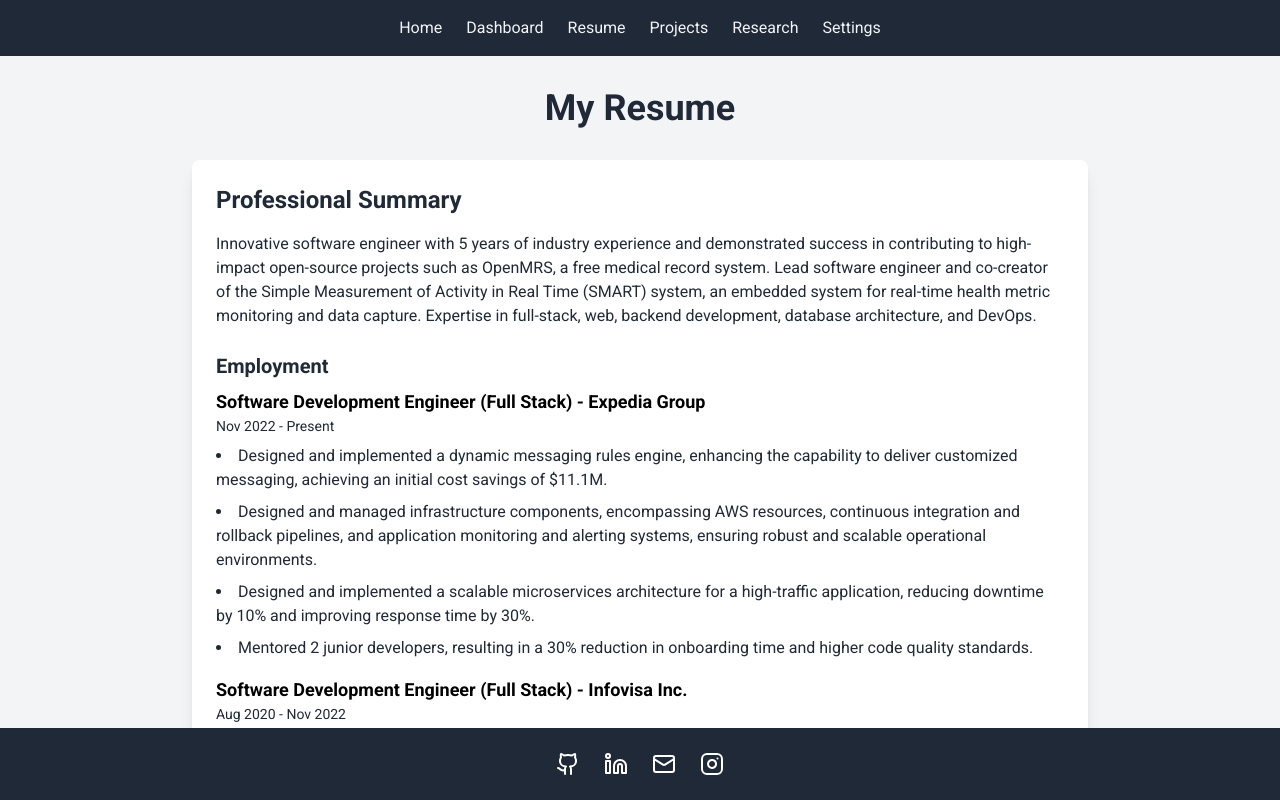
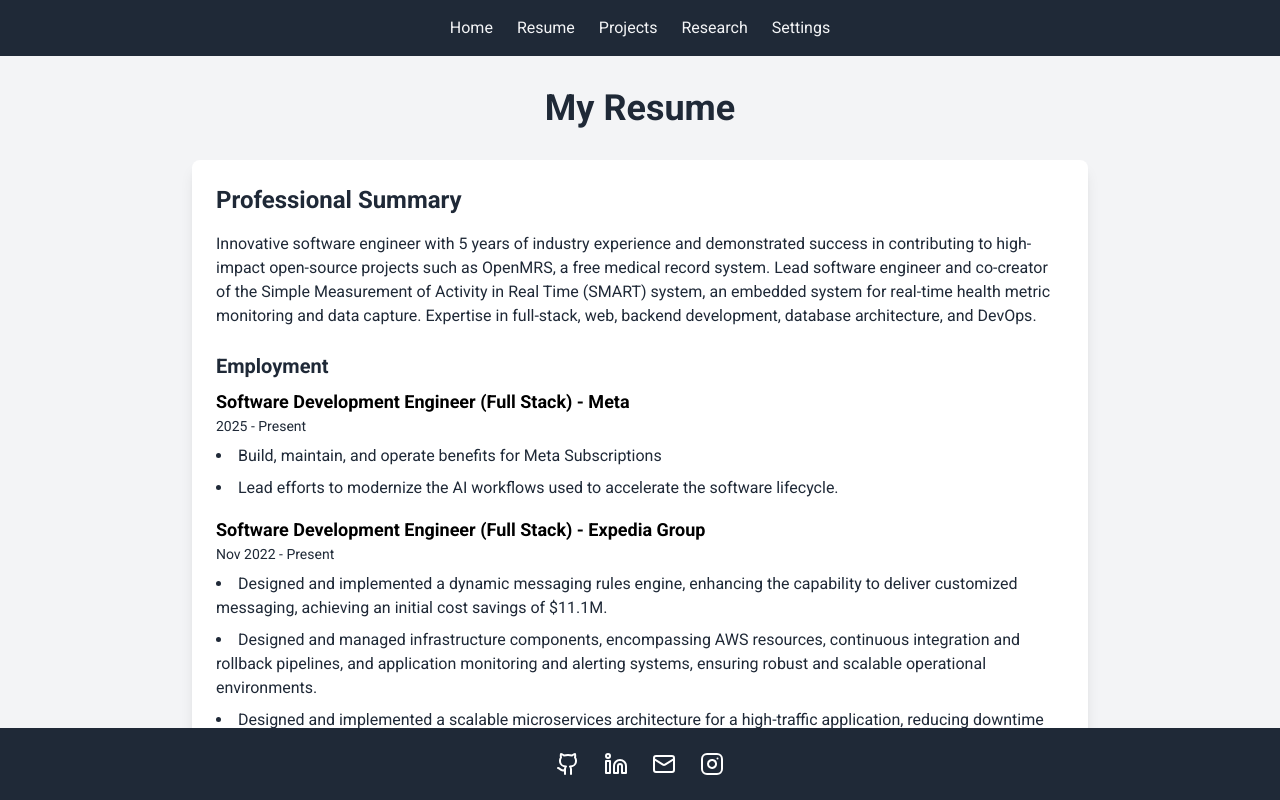
Before and after one commit to Shmartin1/react-dashboard-app, a React (Create React App) app: page /resume in a window 1280 px wide. Built offline with nearby package versions, Linux system fonts and the light colour scheme; no server answers.

Commit message:
chore: update resume & header

```diff
--- a/src/components/Header.tsx
+++ b/src/components/Header.tsx
@@ -8,9 +8,6 @@ const Header: React.FC = () => {
                 <div className="flex-justify">
                     <Link to="/" className="header-link">
                         Home
-                    </Link>
-                    <Link to="/dashboard" className="header-link">
-                        Dashboard
                     </Link>
                     <Link to="/resume" className="header-link">
                         Resume
--- a/src/components/Home.tsx
+++ b/src/components/Home.tsx
@@ -41,17 +41,17 @@ const Home: React.FC = () => {
                     </p>
                     <p className="bio-text">
                     This website serves as a portfolio of my
-                    work and technical interests, highlighting {' '}
+                    work and technical interests, showcasing{' '}
                         <Link
                             to='./projects'
                             className="nav-link"
-                        >projects</Link>{' '}, {' '}
+                        > projects</Link>{''}, {' '}
                         <Link
                             to='/research'
                             className="nav-link"
                         >
-                            research
-                        </Link>{' '}, and {' '}
+                        research
+                        </Link>{''}, and {' '}
                         <Link
                             to='/resume'
                             className="nav-link"
--- a/src/components/Resume.tsx
+++ b/src/components/Resume.tsx
@@ -25,6 +25,16 @@ const Resume: React.FC = () => {
             Employment
           </h3>
           <div className="space-y-4">
+
+            <div>
+              <h4 className="text-lg font-semibold">Software Development Engineer (Full Stack) - Meta</h4>
+              <p className="text-sm resume-bullet">2025 - Present</p>
+              <ul className="job-ul">
+                <li>Build, maintain, and operate benefits for Meta Subscriptions</li>
+                <li>Lead efforts to modernize the AI workflows used to accelerate the software lifecycle.</li>
+              </ul>
+            </div>
+
             <div>
               <h4 className="text-lg font-semibold">Software Development Engineer (Full Stack) - Expedia Group</h4>
               <p className="text-sm resume-bullet">Nov 2022 - Present</p>
```
